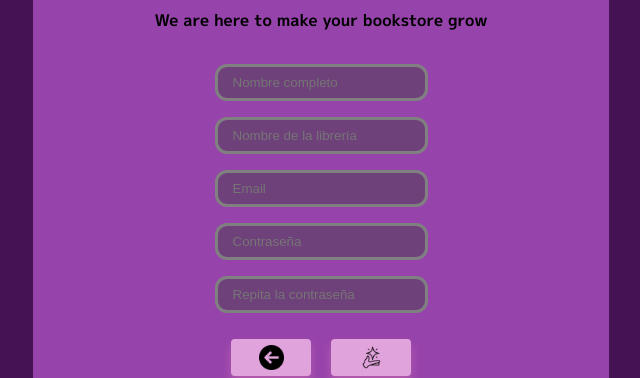
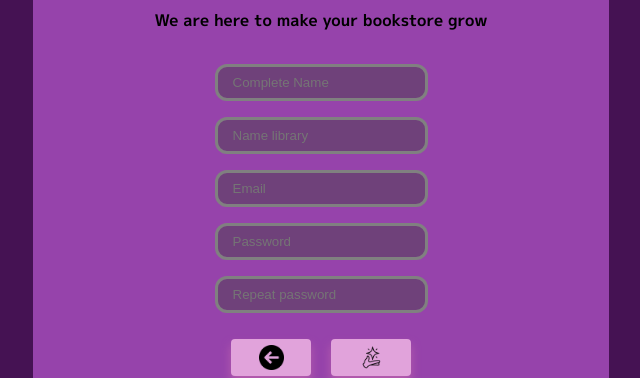
Before and after one commit to JoseHerrera240/Library, a React (Create React App) app: page /createAcountAdmin in a window 1280 px wide. Shown: the part 234-612 px from the top of the page, without its empty margins (319-959 px from the left). Built offline with nearby package versions, Linux system fonts and the light colour scheme; a web font is replaced by a local one.

Commit message:
create Home Admin

```diff
--- a/src/Components/CreateAcountAdmin/Index.js
+++ b/src/Components/CreateAcountAdmin/Index.js
@@ -52,12 +52,12 @@ const CreateAcountAdmin = () => {
                 <h1>Parnaso</h1>
                 <p>We are here to make your bookstore grow</p>
                 <input
-                    placeholder='Nombre completo'
+                    placeholder='Complete Name'
                     type='text'
                     onChange={e => setName(e.target.value)}
                 />
                 <input
-                    placeholder='Nombre de la librería'
+                    placeholder='Name library'
                     type='text'
                     onChange={e => setNameLibrary(e.target.value)}
                 />
@@ -67,12 +67,12 @@ const CreateAcountAdmin = () => {
                     onChange={e => setEmail(e.target.value)}
                 />
                 <input
-                    placeholder='Contraseña'
+                    placeholder='Password'
                     type='password'
                     onChange={e => setPassword(e.target.value)}
                 />
                 <input
-                    placeholder='Repita la contraseña'
+                    placeholder='Repeat password'
                     type='password'
                     onChange={e => setRepeatPassword(e.target.value)}
                 />
```
